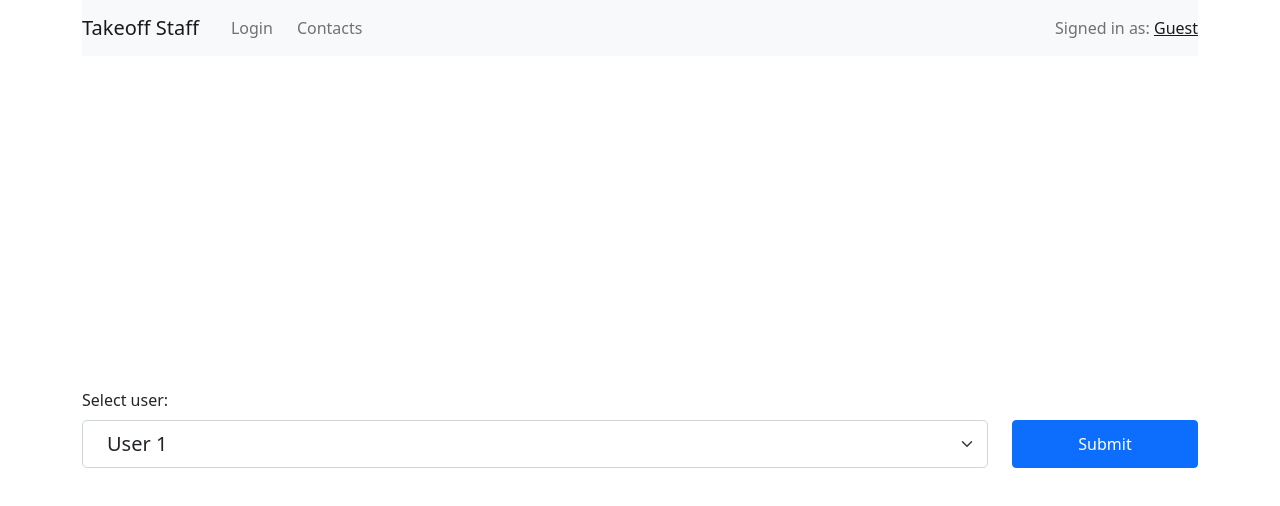
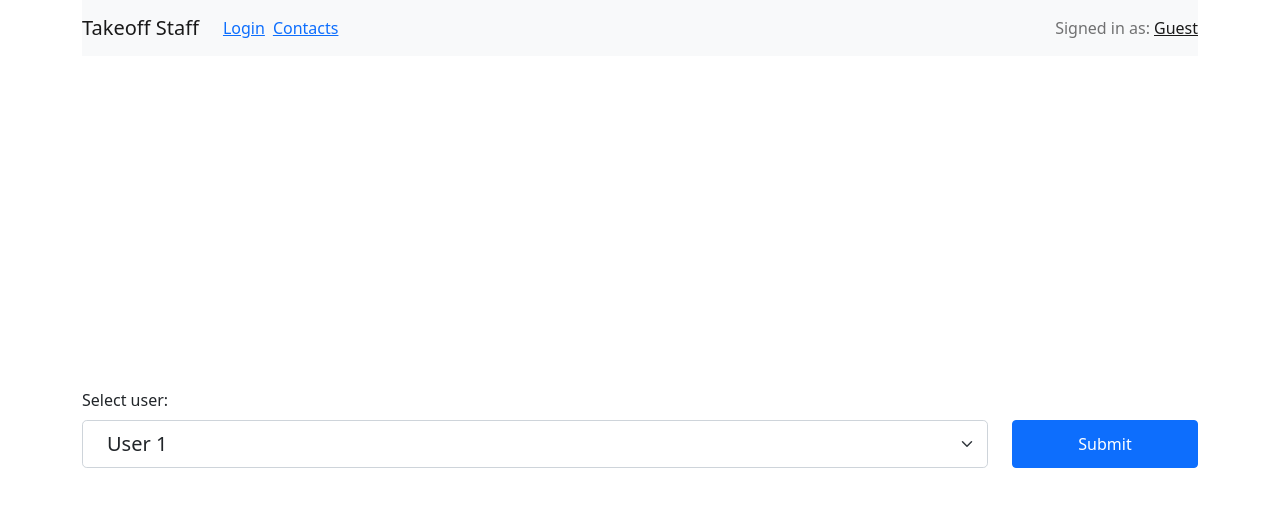
Before and after one commit to Chiga2030/Takeoff-Staff-test-task, a React (Create React App) app: page / in a window 1280 px wide. Shown: the top 506 px of the page. Built offline with nearby package versions, Linux system fonts and the light colour scheme.

Commit message:
added router

```diff
--- a/src/App.jsx
+++ b/src/App.jsx
@@ -1,14 +1,34 @@
 import 'bootstrap/dist/css/bootstrap.min.css';
+
+import {
+  HashRouter as Router,
+  Switch,
+  Route,
+  Redirect,
+} from 'react-router-dom';
 
 import AppNavBar from './AppNavBar/AppNavBar';
 import LoginPage from './LoginPage/LoginPage';
 
+
 const App = () => (
-  <div className="d-flex flex-column vh-100">
-    <AppNavBar />
+  <Router>
+    <div className="d-flex flex-column vh-100">
+      <AppNavBar />
 
-    <LoginPage />
-  </div>
+      <Switch>
+        <Route path='/' exact>
+          <LoginPage />
+        </Route>
+
+        <Route path='/login'>
+          <LoginPage />
+        </Route>
+
+        <Redirect to='/' />
+      </Switch>
+    </div>
+  </Router>
 );
 
 
--- a/src/AppNavBar/AppNavBar.jsx
+++ b/src/AppNavBar/AppNavBar.jsx
@@ -1,3 +1,7 @@
+import {
+  NavLink,
+} from 'react-router-dom';
+
 import Navbar from 'react-bootstrap/Navbar';
 import Container from 'react-bootstrap/Container';
 import Nav from 'react-bootstrap/Nav';
@@ -9,12 +13,22 @@ const AppNavBar = () => (
       <Navbar.Brand>
         Takeoff Staff
       </Navbar.Brand>
+
       <Nav className="me-auto flex-row">
-        <Nav.Link className="ms-2" href="login">Login</Nav.Link>
-        <Nav.Link className="ms-2" href="contacts">Contacts</Nav.Link>
+        <NavLink to="/login" className="ms-2">
+          Login
+        </NavLink>
+
+        <NavLink to="/contacnts" className="ms-2">
+          Contacts
+        </NavLink>
       </Nav>
+
       <Navbar.Text>
-        Signed in as: <a href="login">Guest</a>
+        Signed in as:
+        <NavLink to="/login" className="ms-1">
+          Guest
+        </NavLink>
       </Navbar.Text>
     </Navbar>
   </Container>
--- a/src/index.jsx
+++ b/src/index.jsx
@@ -1,5 +1,6 @@
 import React from 'react';
 import ReactDOM from 'react-dom';
+
 import App from './App';
 
 
```
